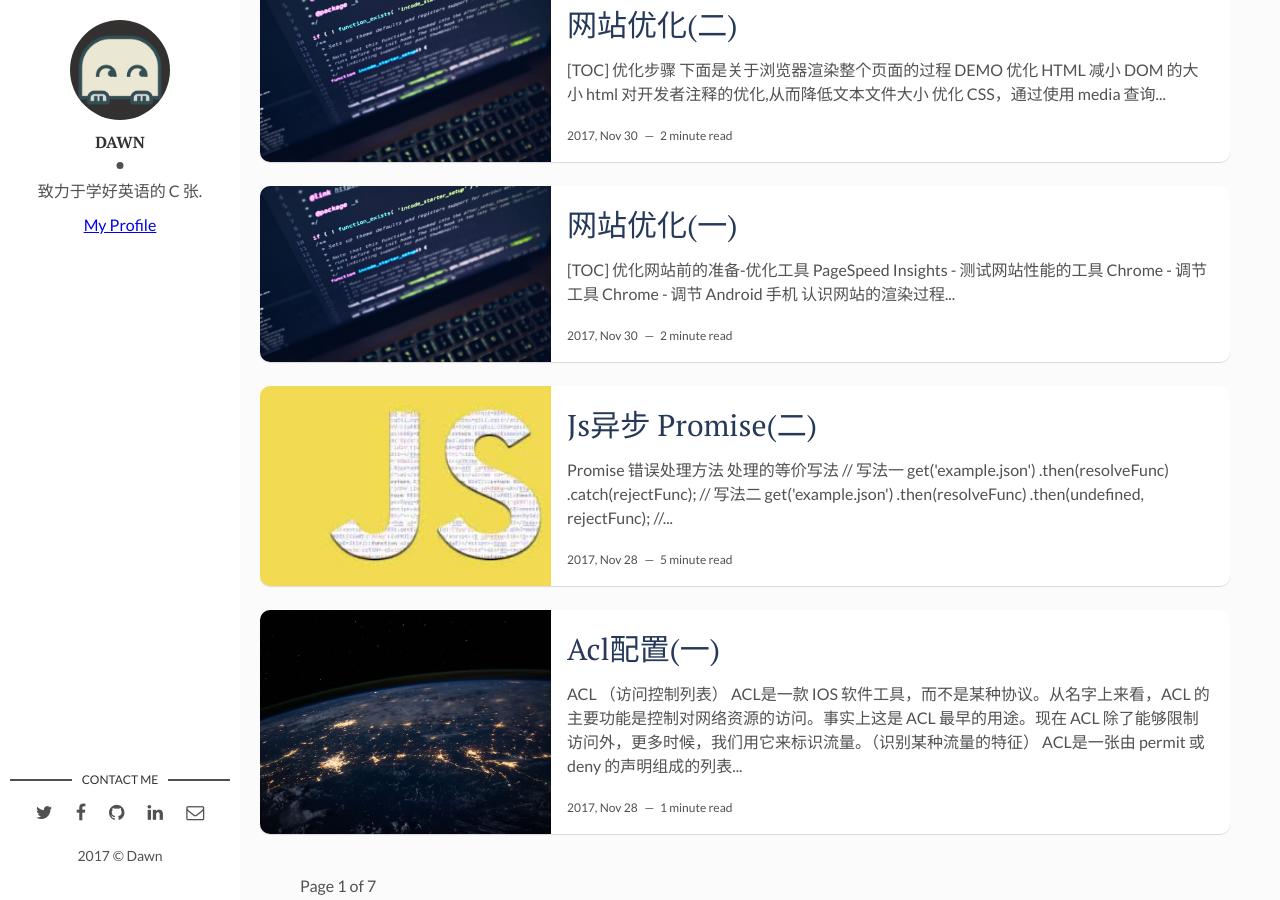
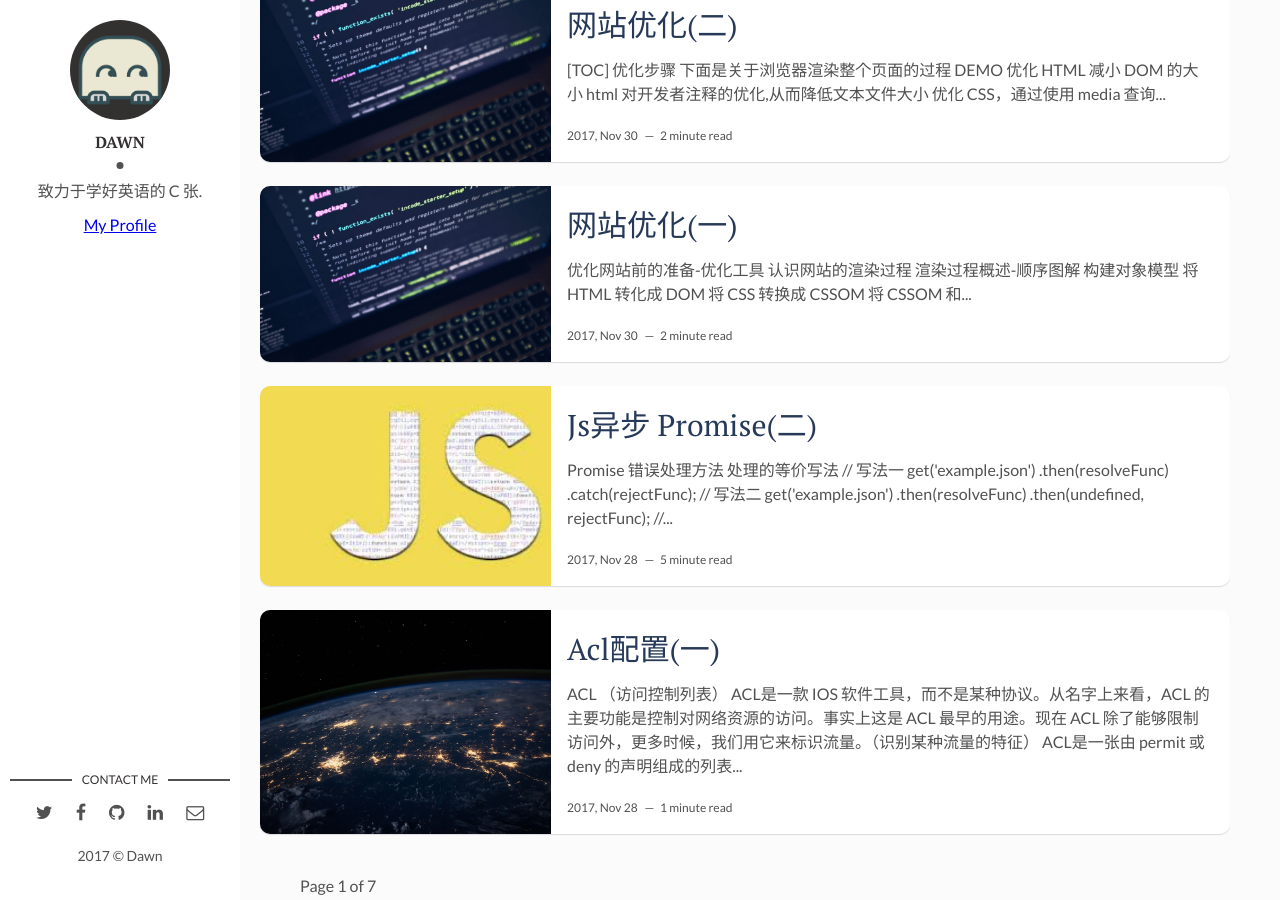
Before and after one commit to BAZINGAyi/Blog, a Jekyll site: the page built from index.html, in a window 1280 px wide and 900 px high, scrolled down 906 px. Built offline with Jekyll 4.4.1, drawn with Linux system fonts in a browser that asks for light colours; the list of posts is cut into pages by our own code.

Commit message:
: fix(web): add toc

```diff
--- a/_config.yml
+++ b/_config.yml
@@ -18,7 +18,7 @@ linkedin: # add your Linkedin handle
 email: # add your Email address
 
 # Disqus
-discus-identifier: mr-brown # add your discus identifier
+discus-identifier: Dawn # add your discus identifier
 
 # Tracker
 analytics: # Google Analytics
--- a/_posts/2017-11-30-网站优化(一).md
+++ b/_posts/2017-11-30-网站优化(一).md
@@ -4,7 +4,8 @@ tags: [js] # add tag
 img: luca-bravo-217276-min.jpg
 ---
 
-[TOC]
+* TOC
+{:toc}
 
 # 优化网站前的准备-优化工具
 
@@ -118,9 +119,10 @@ img: luca-bravo-217276-min.jpg
 
 为了弄清每个对象在网页上的确切大小和位置，浏览器从渲染树的根结点开始遍历，计算哪些节点在设备窗口内的确切位置和大小,这时进行的就是 Layout 过程
 
-下面是随意的一个网站的渲染过程，我们可以通过如图示中不同的 checkbox 来进行事件的分类和分析
+下面是一个[测试页面](https://googlesamples.github.io/web-fundamentals/fundamentals/performance/critical-rendering-path/basic_dom.html)的渲染过程，我们可以通过如图示中不同的 checkbox 来进行事件的分类和分析
 
-![布局例子](/assets/img/15136695166546.jpg)
+
+![布局例子](/assets/img/15136713341451.jpg)
 
 ---
 
```
Also changed, not shown: assets/img/15136713341451.jpg (added).
